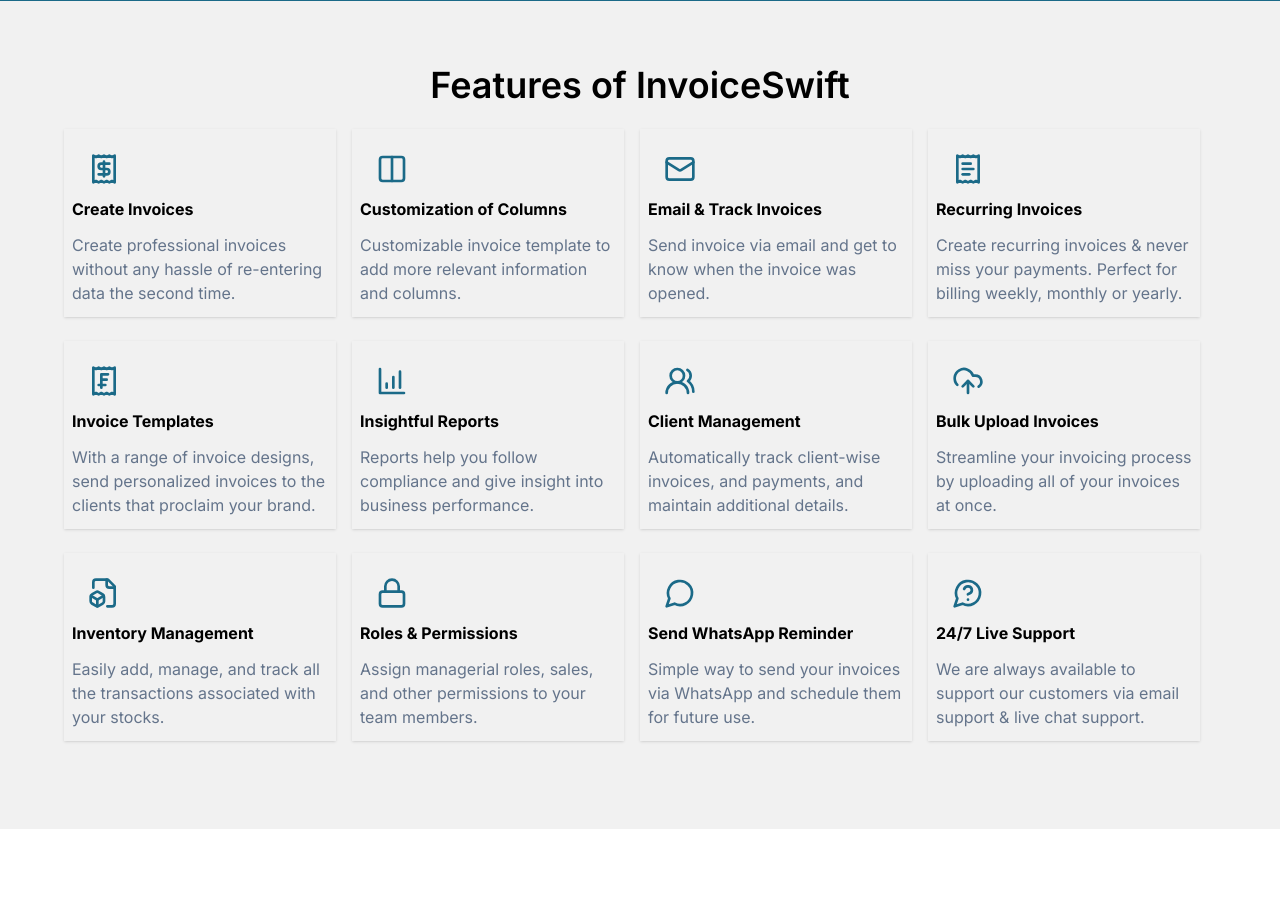
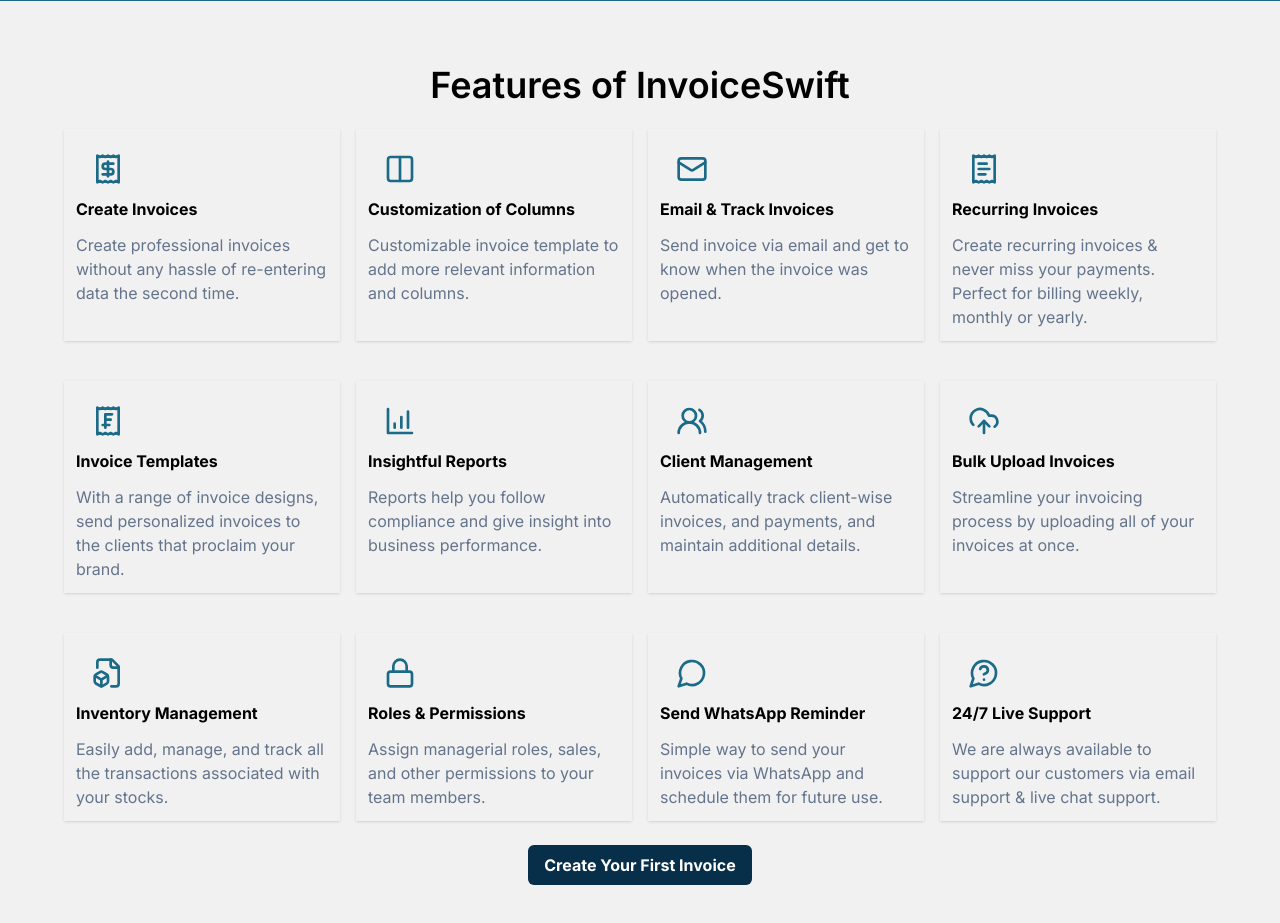
Before and after one commit to pythonnelson/invoiceswift, a Next.js app: page / in a window 1280 px wide. Shown: the part 1780-2703 px from the top of the page. Before the commit the page ends 2609 px from the top, so only its background shows below. Built offline with nearby package versions, Linux system fonts and the light colour scheme.

Commit message:
Fix - Grid issue

```diff
--- a/components/Features/Features.jsx
+++ b/components/Features/Features.jsx
@@ -1,5 +1,5 @@
 import { IFeatures } from "@/constants";
-import React from "react";
+import CustomButton from "../CustomButton";
 
 const Features = () => {
   return (
@@ -7,13 +7,13 @@
       <h1 className="text-center text-2xl md:text-4xl font-semibold mb-6">
         Features of InvoiceSwift
       </h1>
-      <div className="grid grid-cols-1 md:grid-cols-4">
+      <div className="grid grid-cols-1 sm:grid-cols-2 md:grid-cols-3 lg:grid-cols-4 gap-4">
         {IFeatures.map((feature, index) => {
           const Icon = feature.icon;
           return (
             <div
               key={index}
-              className="py-3 mr-4 shadow mb-6 px-2 hover:bg-fuchsia-500 hover:px-2 hover:rounded-md duration-300 transition-all"
+              className="py-3 shadow mb-6 px-3 hover:bg-fuchsia-500 hover:rounded-md duration-300 transition-all"
             >
               <div className="text-[#1b6a88] rounded-md py-3 px-4">
                 <Icon className="w-8 h-8" />
@@ -26,6 +26,13 @@
           );
         })}
       </div>
+      <div className="flex items-center justify-center">
+        <CustomButton
+          title="Create Your First Invoice"
+          href="/invoice/new"
+          className="flex items-center gap-1 font-bold bg-sky-950 text-white py-2 px-4 rounded-md hover:bg-fuchsia-500 hover:text-white duration-300 transition-all"
+        />
+      </div>
     </div>
   );
 };
```
